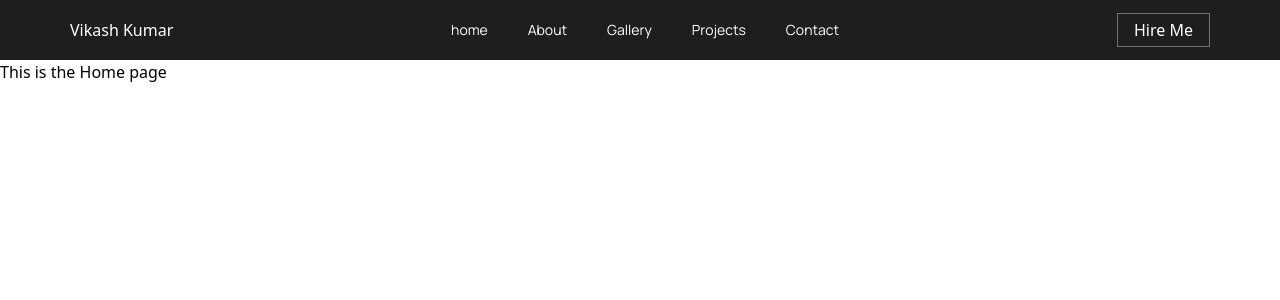
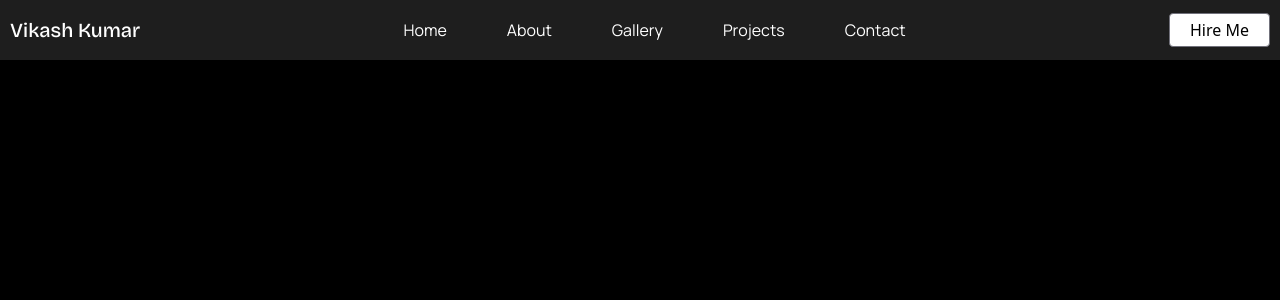
Before and after one commit to VikashFaujdar/my-portfolio, a React (Vite) app: page / in a window 1280 px wide. Shown: the top 300 px of the page. Built offline with nearby package versions, Linux system fonts and the light colour scheme.

Commit message:
Header animation complete

```diff
--- a/src/components/Header.jsx
+++ b/src/components/Header.jsx
@@ -3,11 +3,24 @@ import { Link } from 'react-router-dom'
 import { RiMenu3Line } from "react-icons/ri";
 import { IoCloseSharp } from "react-icons/io5";
 import gsap from 'gsap';
+import { SplitText } from 'gsap/SplitText';
 
 
 const Header = () => {
 
     const [showToggle, setshowToggle] = useState(true)
+    const SplittedLogo = SplitText.create(".logoName",{
+        type:"chars",
+    })
+
+
+
+    gsap.from(SplittedLogo.chars,{
+        y:20,
+        opacity:0,
+        duration:0.1,
+        stagger:0.2
+    })
 
 
     const handleToggle = () => {
@@ -33,19 +46,31 @@ const Header = () => {
     }
 
   return (
-    <div className='bg-[#1E1E1E] text-white flex items-center relative'>
+    <div className='bg-[#1E1E1E] header text-white flex items-center relative'>
         <div className="container h-15 flex items-center justify-between px-4 lg:px-0 py-5">
             <div className="logo">
                 <Link to={'/'}>
-                <h2>Vikash Kumar</h2>
+                <h2 className='font-primary logoName font-medium text-xl hover:text-black relative hover:bg-transparent group overflow-hidden z-10 transition-all duration-500'>Vikash Kumar
+                    <div className="absolute h-full w-full bg-zinc-300 top-0 -left-34 -z-10 group-hover:left-0 transition-all duration-500"></div>
+                </h2>
                 </Link>
             </div>
-            <div className="middle hidden  md:flex items-center justify-center gap-10 font-secondary text-sm">
-                <Link className='hover:text-blue-500 transition-all duration-300' to={'/'}>home</Link>
-                <Link className='hover:text-blue-500 transition-all duration-300' to={'/about'}>About</Link>
-                <Link className='hover:text-blue-500 transition-all duration-300' to={'/gallery'}>Gallery</Link>
-                <Link className='hover:text-blue-500 transition-all duration-300' to={'/projects'}>Projects</Link>
-                <Link className='hover:text-blue-500 transition-all duration-300' to={'/contact'}>Contact</Link>
+            <div className="middle hidden  md:flex items-center justify-center gap-15 font-secondary text-md">
+                <Link className=' relative transition-all duration-300 overflow-hidden group' to={'/'}>Home
+                <div className="underLine absolute w-full h-full border-b-2 border-white top-0 -left-18 group-hover:left-0 transition-all duration-300"></div>
+                </Link>
+                <Link className=' relative transition-all duration-300 overflow-hidden group' to={'/about'}>About
+                <div className="underLine absolute w-full h-full border-b-2 border-white top-0 -left-18 group-hover:left-0 transition-all duration-300"></div>
+                </Link>
+                <Link className=' relative transition-all duration-300 overflow-hidden group' to={'/gallery'}>Gallery
+                <div className="underLine absolute w-full h-full border-b-2 border-white top-0 -left-18 group-hover:left-0 transition-all duration-300"></div>
+                </Link>
+                <Link className=' relative transition-all duration-300 overflow-hidden group' to={'/projects'}>Projects
+                <div className="underLine absolute w-full h-full border-b-2 border-white top-0 -left-18 group-hover:left-0 transition-all duration-300"></div>
+                </Link>
+                <Link className=' relative transition-all duration-300 overflow-hidden group' to={'/contact'}>Contact
+                <div className="underLine absolute w-full h-full border-b-2 border-white top-0 -left-18 group-hover:left-0 transition-all duration-300"></div>
+                </Link>
             </div>
             <div className="h-full mobnav w-full bg-black fixed top-15 py-10 -left-[100%] md:hidden font-primary flex flex-col pl-4 gap-9 text-5xl">
                 <Link onClick={handleToggle} className='Links overflow-hidden' to={'/'}>Home</Link>
@@ -55,7 +80,10 @@ const Header = () => {
                 <Link onClick={handleToggle} className='Links overflow-hidden' to={'/contact'}>Contact</Link>
             </div>
             <div className="right flex items-center gap-6">
-               <Link to={'/contact'} ><button className='cursor-pointer border-1 border-zinc-500 px-4 py-1'>Hire Me</button></Link>
+               <Link to={'/contact'} ><button className='relative cursor-pointer border-1 border-zinc-500 px-4 md:px-5 py-1 bg-white text-black hover:text-white text-md transition-all group duration-300 overflow-hidden z-20 rounded-sm hover:bg-transparent'>Hire Me
+                <div className="btn-animation absolute w-full h-full group-hover:bottom-0 bg-black -z-10 -bottom-8 transition-all duration-500 left-0"></div>
+                <div className="btn-animation-2 absolute w-full h-full group-hover:top-0 bg-black -z-10 -top-8 transition-all duration-500 left-0"></div>
+                </button></Link>
                {
                    showToggle == true ? <RiMenu3Line className='md:hidden size-8' onClick={handleToggle}/>: <IoCloseSharp className='md:hidden size-8' onClick={handleToggle} />
                }
--- a/src/index.css
+++ b/src/index.css
@@ -9,10 +9,11 @@
 
 body{
     overflow-x: hidden;
+    background-color: black;
 }
 
 .container{
-    max-width: 1140px;
+    max-width: 1260px;
     width: 100%;
     margin: 0 auto;
 }
```
